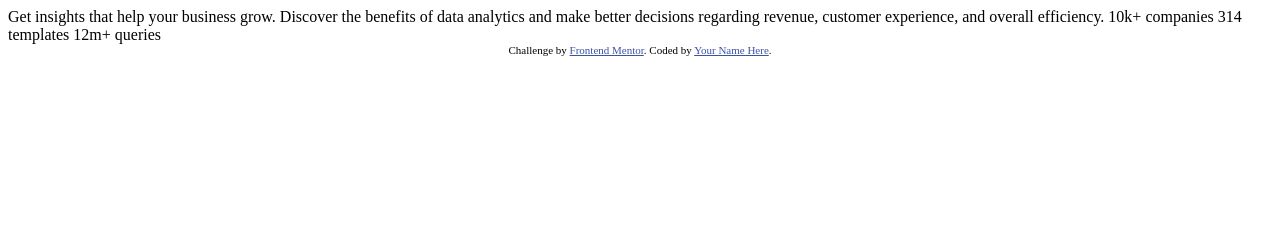
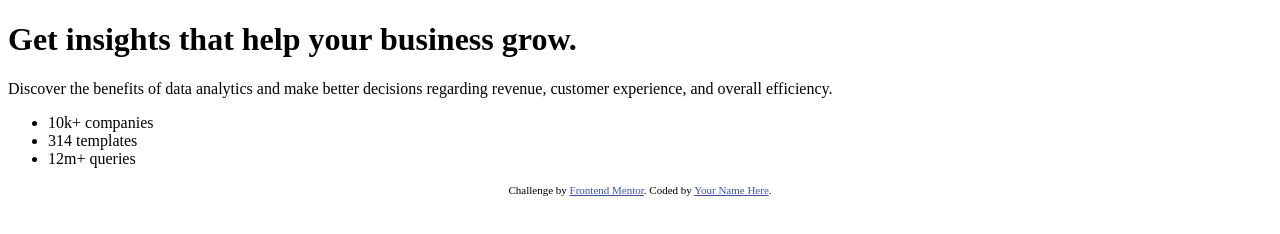
Before and after one commit to r-findley/stats-preview-card, a plain HTML site: page stats-preview-card-component-main/index.html in a window 1280 px wide. Drawn offline with Linux system fonts and the light colour scheme.

Commit message:
layout initial html

```diff
--- a/stats-preview-card-component-main/index.html
+++ b/stats-preview-card-component-main/index.html
@@ -1,33 +1,49 @@
 <!DOCTYPE html>
 <html lang="en">
 	<head>
-  <meta charset="UTF-8">
-  <meta name="viewport" content="width=device-width, initial-scale=1.0"> <!-- displays site properly based on user's device -->
+		<meta charset="UTF-8" />
+		<meta name="viewport" content="width=device-width, initial-scale=1.0" />
+		<!-- displays site properly based on user's device -->
 
-  <link rel="icon" type="image/png" sizes="32x32" href="./images/favicon-32x32.png">
+		<link
+			rel="icon"
+			type="image/png"
+			sizes="32x32"
+			href="./images/favicon-32x32.png"
+		/>
 
 		<title>Frontend Mentor | Stats preview card component</title>
 
 		<!-- Feel free to remove these styles or customise in your own stylesheet 👍 -->
 		<style>
-    .attribution { font-size: 11px; text-align: center; }
-    .attribution a { color: hsl(228, 45%, 44%); }
+			.attribution {
+				font-size: 11px;
+				text-align: center;
+			}
+			.attribution a {
+				color: hsl(228, 45%, 44%);
+			}
 		</style>
 	</head>
 	<body>
+		<header class="image-placeholder"></header>
+		<h1>Get insights that help your business grow.</h1>
 
-  Get insights that help your business grow.
-
-  Discover the benefits of data analytics and make better decisions regarding revenue, customer
-  experience, and overall efficiency.
-
-  10k+ companies
-  314 templates
-  12m+ queries
+		<p>
+			Discover the benefits of data analytics and make better decisions
+			regarding revenue, customer experience, and overall efficiency.
+		</p>
+		<ul>
+			<li>10k+ <span> companies </span></li>
+			<li>314 <span> templates </span></li>
+			<li>12m+ <span> queries </span></li>
+		</ul>
 
 		<div class="attribution">
-    Challenge by <a href="https://www.frontendmentor.io?ref=challenge" target="_blank">Frontend Mentor</a>.
-    Coded by <a href="#">Your Name Here</a>.
+			Challenge by
+			<a href="https://www.frontendmentor.io?ref=challenge" target="_blank"
+				>Frontend Mentor</a
+			>. Coded by <a href="#">Your Name Here</a>.
 		</div>
 	</body>
 </html>
```
Also changed, not shown: 1 other file. Lines whose indentation alone changed are shown as unchanged.
